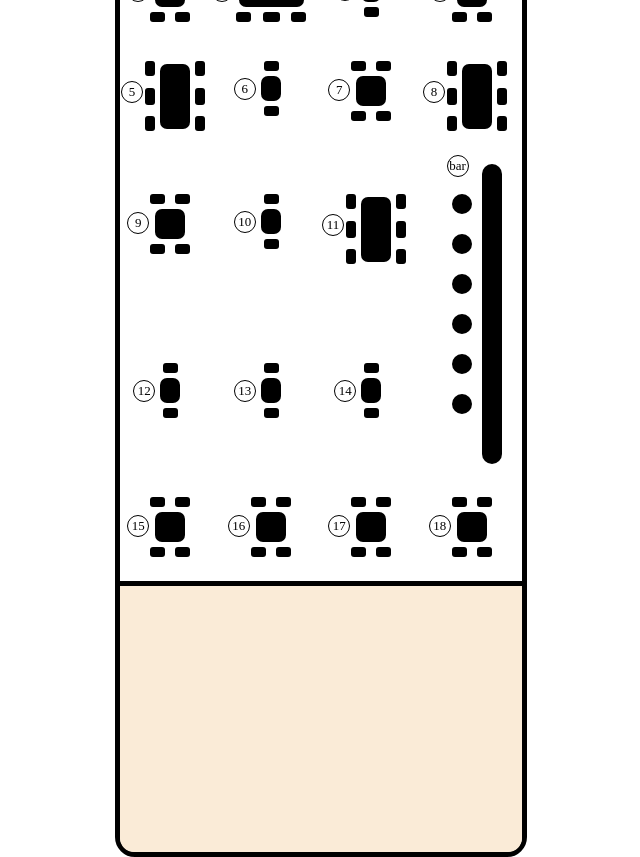
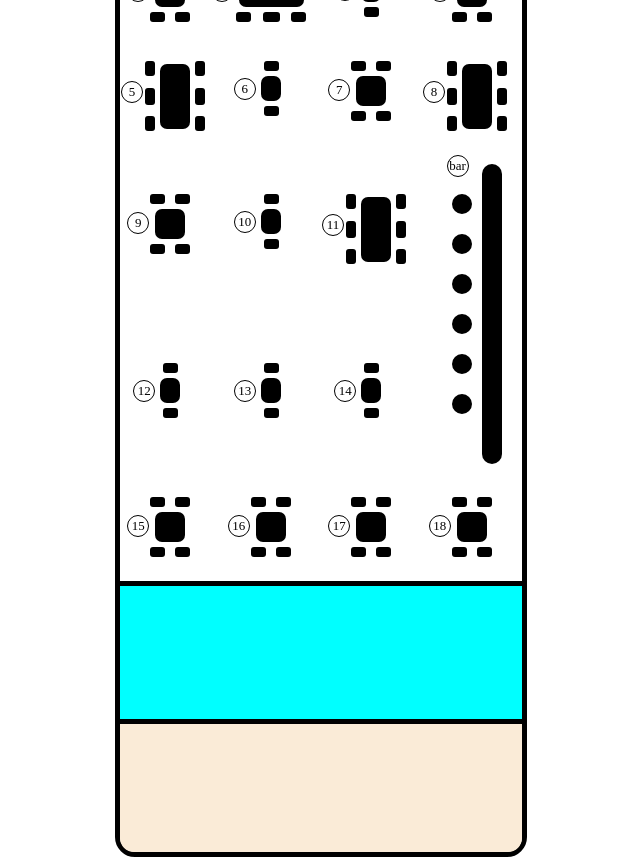
Before and after one commit to John-Paul-Larkin/kitchenpos, a React (Create React App) app: page / in a window 1280 px wide. Shown: the whole page, without its empty margins (319-959 px from the left). Built offline with nearby package versions, Linux system fonts and the light colour scheme.

Commit message:
order screen split

```diff
--- a/src/components/OpenOrders.tsx
+++ b/src/components/OpenOrders.tsx
@@ -6,9 +6,9 @@ import SingleOpenOrder from "./SingleOpenOrder";
 export default function OpenOrders() {
   const { openOrders } = useContext(menuContext);
 
-
   return (
     <div className={styles["open-orders-container"]}>
+      <div className={styles["food-orders"]}>
         {openOrders &&
           openOrders.map((order) => {
             return (
@@ -18,5 +18,9 @@ export default function OpenOrders() {
             );
           })}
       </div>
+      <div className={styles["drinks-orders"]}>
+
+      </div>
+    </div>
   );
 }
--- a/src/components/OrderDetails.tsx
+++ b/src/components/OrderDetails.tsx
@@ -6,7 +6,6 @@ import TableNumberSelect from "./TableNumberSelect";
 import Alterations from "./Alterations";
 import useSendOrder from "../Helper/useSendOrder";
 import DoneIcon from "@mui/icons-material/Done";
-import { Icon } from "@mui/material";
 
 export default function OrderDetails() {
   const { orderDetails } = useContext(menuContext);
--- a/src/styles/FloorPlan.module.css
+++ b/src/styles/FloorPlan.module.css
@@ -1,13 +1,22 @@
 .open-orders-container {
+  height: 30%;
+
+  border-top: 5px solid black;
+}
+.food-orders {
+  height: 50%;
+  background-color: aqua;
+  display: flex;
+  align-items: center;
+  justify-content: flex-end;
+  overflow-x: hidden;
+}
+
+.drinks-orders {
   background-color: antiquewhite;
-  height: 30%;
+  height: 50%;
   border-radius: 0 0 14px 14px;
   border-top: 5px solid black;
-  display: flex;
-  align-items:center;
-  justify-content: flex-end;
-  overflow-x:hidden;
-
 }
 
 .open-orders {
@@ -19,7 +28,7 @@
   background-color: aqua;
   cursor: pointer;
   width: 80px;
-  height:50%;
+  height: 93%;
 }
 
 .floor-plan {
@@ -129,5 +138,5 @@ span {
 }
 
 .items {
-  font-size: .8em;
+  font-size: 0.8em;
 }
```
Lines whose indentation alone changed are shown as unchanged.
